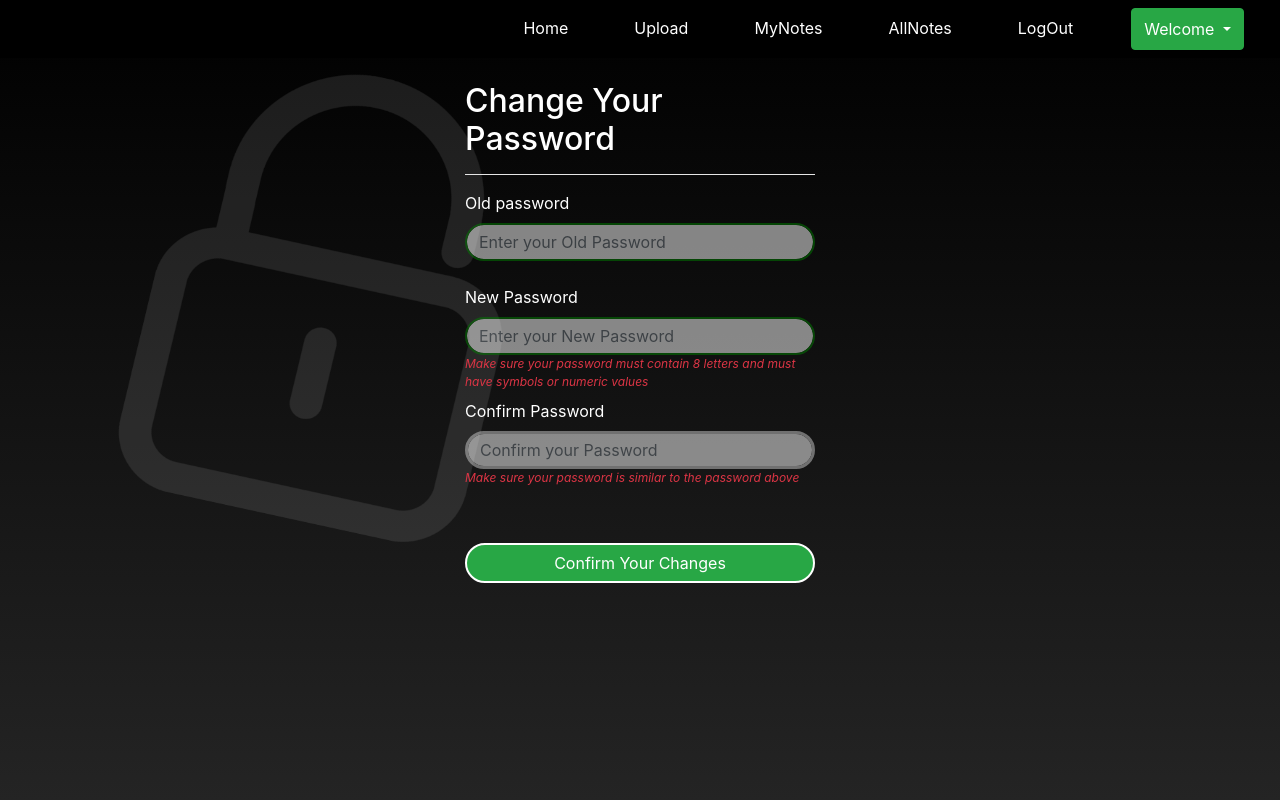
After one commit to PlayerR18/NotesSharingProject, a Django app: page /changepassword in a window 1280 px wide. The commit adds this page. Run offline with Django 3.2, Linux system fonts and the light colour scheme; a user stored in the database is signed in; some libraries are stand-ins or nearby versions.

Commit message:
the updated master all working

```diff
--- a/NotesSharingProject/urls.py
+++ b/NotesSharingProject/urls.py
@@ -27,5 +27,7 @@ urlpatterns = [
     path('admin_home',admin_home,name='admin_home'),
     path('logout',Logout,name='logout'),
     path('profile',profile,name='profile'),
+    path('profileinfo',profileinfo,name='profileinfo'),
+    path('changepassword',changepassword,name='changepassword'),
     path('',index,name='index')
 ]
--- /dev/null
+++ b/notes/templates/changepassword.html
@@ -0,0 +1,56 @@
+{% extends 'usernavigation.html'%}
+{% block body %}
+{% load static %}
+{% ifequal error "no" %}
+<script>
+   alert('Password Changed Successfully');
+   window.location=("{% url 'logout' %}");
+</script>
+{% endifequal %}
+{% ifequal error "yes" %}
+<script>
+   alert('Invalid Credentials, Try Again');
+</script>
+{% endifequal %}
+<style>
+input[type="password"] {
+    border: 3px solid #ccc;
+    -webkit-transition: 0.3s;
+    transition: 0.3s;
+    opacity:0.5;
+  }
+
+  input[type=password]:focus {
+    border: 4px solid rgb(7, 221, 0);
+    opacity:1;
+}
+</style>
+<div class="container ">
+    <div class="row">
+    <div class="col-sm-4">
+        <img src="{% static 'images/lock1.png' %}" style="width:150%; height:500px; opacity:0.1;">
+    </div>
+        <div class="col-sm-4">
+        <br>
+        <h2 class=" text-white">Change Your Password</h2>
+        <hr style="background-color:white">
+            <form method="post">
+                {% csrf_token %}
+                <label class=" text-white">Old password</label>
+                <input type="password" class="form-control" style="border: 2px solid green; border-radius:80px;color:black" placeholder="Enter your Old Password" name="old"><br>
+                <label class=" text-white" >New Password</label>
+                <input type="password" class="form-control" style="border: 2px solid green;border-radius:80px" placeholder="Enter your New Password" name="new">
+                <label class=" text-danger" style="font-size:12; font-style:italic ">Make sure your password must contain 8 letters and must have symbols or numeric values</label>
+                <br>
+                <label class=" text-white" >Confirm Password</label>
+                <input type="password" class="form-control" style="border: 2px solid sgreen;border-radius:80px" placeholder="Confirm your Password" name="confirm">
+                <label class=" text-danger" style="font-size:12; font-style:italic ">Make sure your password is similar to the password above</label>
+                <input type="submit" class="btn btn-success text-white mt-5" style="border: 2px solid rgb(255, 255, 255); border-radius:80px; margin-right: 30px; width:100%" value="Confirm Your Changes">
+
+              </form>
+        </div>
+    </div>
+    </div>
+    </div>
+    </div>
+{% endblock %}
--- a/notes/templates/login.html
+++ b/notes/templates/login.html
@@ -1,3 +1,4 @@
+
 {% extends 'navigation.html'%}
 {% block body %}
 {% load static %}
--- a/notes/templates/login_admin.html
+++ b/notes/templates/login_admin.html
@@ -1,3 +1,4 @@
+
 {% extends 'navigation.html'%}
 {% load static %}
 {% block body %}
@@ -55,7 +56,6 @@
             <input type="submit" class="btn text-white mt-5" style="border: 2px solid rgb(255, 255, 255);border-radius:80px; margin-right: 30px; width:40%" value="Log in">
             <a href="{%url 'login'%}" class="btn btn-success text-white mt-5" style="border: 2px solid rgb(255, 255, 255);border-radius:80px; margin-left: 30px; width:40%" >Student Login</a>
           </form>
-
 </div>
 </div>
 </div>
--- /dev/null
+++ b/notes/templates/profile.html
@@ -0,0 +1,5 @@
+{% extends 'usernavigation.html'%}
+{% block body %}
+{% load static %}
+<h1 class="text-white">welcome</h1>
+{% endblock %}
--- /dev/null
+++ b/notes/templates/usernavigation.html
@@ -0,0 +1,66 @@
+<html lang="en">
+
+<head>
+    {% load static %}
+    <title>Notes Sharing site</title>
+    <meta charset="utf-8">
+    <meta name="viewport" content="width=device-width, initial-scale=1">
+    <link rel="stylesheet" href="https://maxcdn.bootstrapcdn.com/bootstrap/4.3.1/css/bootstrap.min.css">
+    <link rel="stylesheet" href="https://use.fontawesome.com/releases/v5.6.3/css/all.css"
+        integrity="sha384-UHRtZLI+pbxtHCWp1t77Bi1L4ZtiqrqD80Kn4Z8NTSRyMA2Fd33n5dQ8lWUE00s/" crossorigin="anonymous">
+
+    <script src="https://ajax.googleapis.com/ajax/libs/jquery/3.5.1/jquery.min.js"></script>
+    <script src="https://cdnjs.cloudflare.com/ajax/libs/popper.js/1.16.0/umd/popper.min.js"></script>
+    <script src="https://maxcdn.bootstrapcdn.com/bootstrap/4.3.1/js/bootstrap.min.js"></script>
+    <link rel="stylesheet" href="{% static 'css/mystyle.css'%}">
+</head>
+<style>
+    .nav-link {
+        color: white
+    }
+
+    .nav-link:hover {
+        color: rgb(30, 255, 0);
+        background-color: rgb(0, 0, 0);
+        border-radius: 60px;
+        opacity: 0.9;
+        transition: 0.3s;
+    }
+</style>
+
+<body>
+    <nav class="navbar navbar-expand-sm justify-content-end" style="background-color: rgb(0, 0, 0)">
+        <ul class="navbar-nav">
+            <h3 class="text-left justify-content-start" style="margin-right: 600px ;text-align: justify"><span
+                    style="color:white">Share</span><span style="color:rgb(7, 201, 23)">Note</span></h4>
+                <li class="navbar-item">
+
+                    <a class="nav-link" style="margin-right: 50px;" href="{%url 'profile'%}">Home</a>
+                </li>
+                <li class="navbar-item">
+                    <a class="nav-link" style="margin-right: 50px;" href="{%url 'profile'%}">Upload</a>
+                </li>
+                <li class="navbar-item">
+                    <a class="nav-link" style="margin-right: 50px;" href="{%url 'profile'%}">MyNotes</a>
+                </li>
+                <li class="navbar-item">
+                    <a class="nav-link" style="margin-right: 50px;" href="{%url 'profile'%}">AllNotes</a>
+                </li>
+                <li class="navbar-item">
+                    <a class="nav-link" style="margin-right: 50px;" href="{%url 'logout'%}">LogOut</a>
+                </li>
+                <div class="btn-group text-center">
+                    <button type="button" class="btn btn-success dropdown-toggle" style="margin-right: 20px;" data-toggle="dropdown">Welcome
+                        {{request.user.first_name}}</button>
+                        <div class="dropdown-menu">
+                            <a class="dropdown-item" href="{%url 'profileinfo'%}">Profile</a>
+                            <a class="dropdown-item" href="#">Edit Profile</a>
+                            <a class="dropdown-item" href="{%url 'changepassword'%}">Change Password</a>
+                        </div>
+        </ul>
+    </nav>
+</body>
+
+</html>
+{% block body %}
+{% endblock %}
--- a/notes/views.py
+++ b/notes/views.py
@@ -54,8 +54,8 @@ def signup1(request):
         b=request.POST['branch']
         r=request.POST['role']
         try:
-            user = User.object.create_user(username=e,password=p,first_name=f,last_name=l)
-            Signup.object.create(user=user,branch=b,role=r)
+            user = User.objects.create_user(username=e,password=p,first_name=f,last_name=l)
+            Signup.objects.create(user=user,branch=b,role=r)
             error="no"
         except:
             error="yes"
@@ -75,6 +75,33 @@ def profile(request):
     if not request.user.is_authenticated:
         return redirect('login')
     user = User.objects.get(id=request.user.id)
-    data = Signup.object.get(user = user)
+    data = Signup.objects.get(user = user)
     d = {'data':data,'user':user}
     return render(request,'profile.html',d)
+
+def changepassword(request):
+    if not request.user.is_authenticated:
+        return redirect('login')
+    error=""
+    if request.method=="POST":
+        o=request.POST['old']
+        n=request.POST['new']
+        c=request.POST['confirm']
+        if c==n:
+            u=User.objects.get(username__exact=request.user.username)
+            u.set_password(n)
+            u.save()
+            error="no"
+        else:
+            error="yes"
+    d={'error':error}
+    return render(request,'changepassword.html',d)
+
+
+def profileinfo(request):
+    if not request.user.is_authenticated:
+        return redirect('login')
+    user = User.objects.get(id=request.user.id)
+    data = Signup.objects.get(user = user)
+    d = {'data':data,'user':user}
+    return render(request,'profileinfo.html',d)
```
Also changed, not shown: notes/templates/about.html (+4 -4 lines), notes/templates/admin_home.html (+31 -12 lines), notes/templates/contact.html (+5 -4 lines), notes/templates/profileinfo.html (added, +60 -0 lines), notes/templates/signup.html (+9 -10 lines), db.sqlite3, notes/static/images/lock.png (added), notes/static/images/lock1.png (added).
